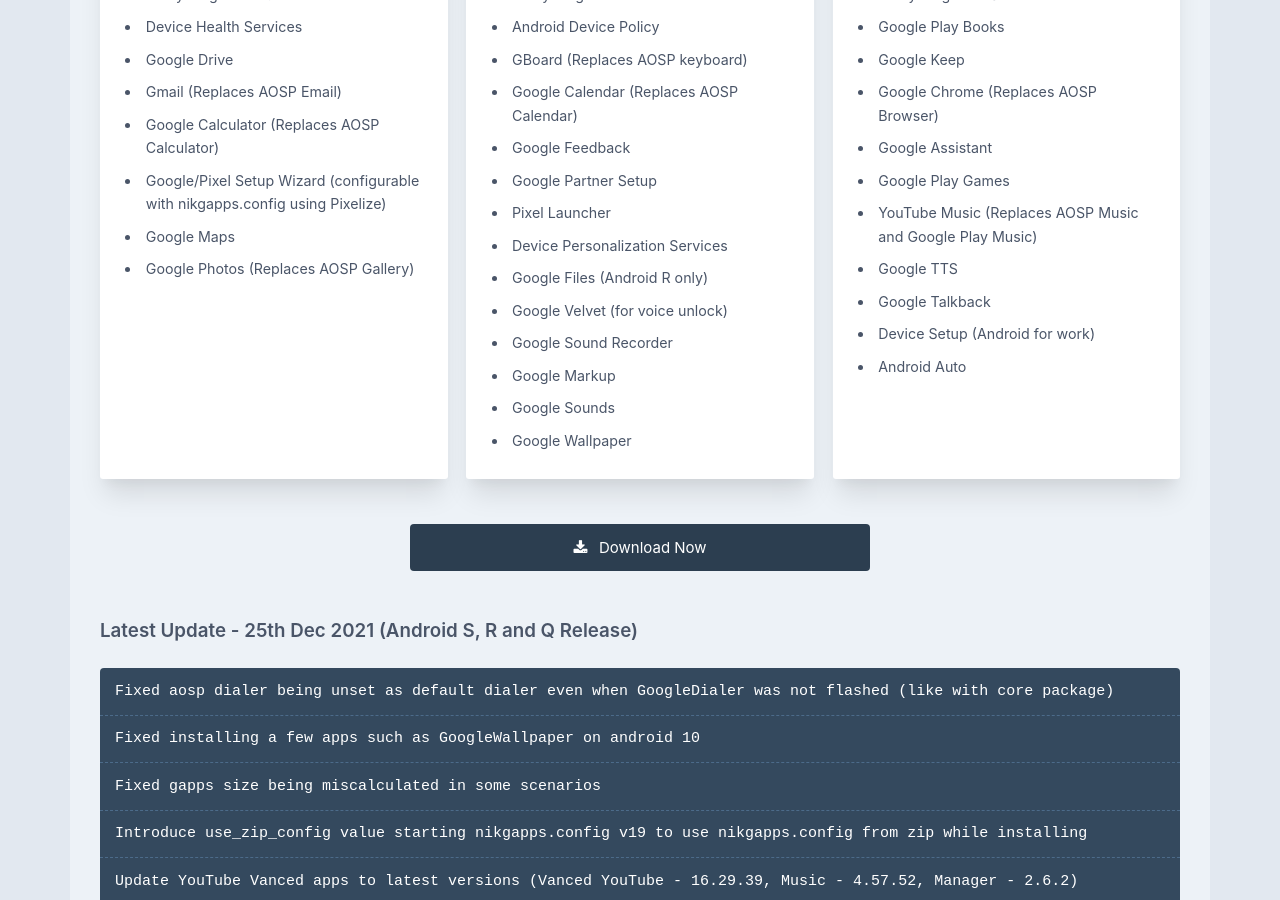
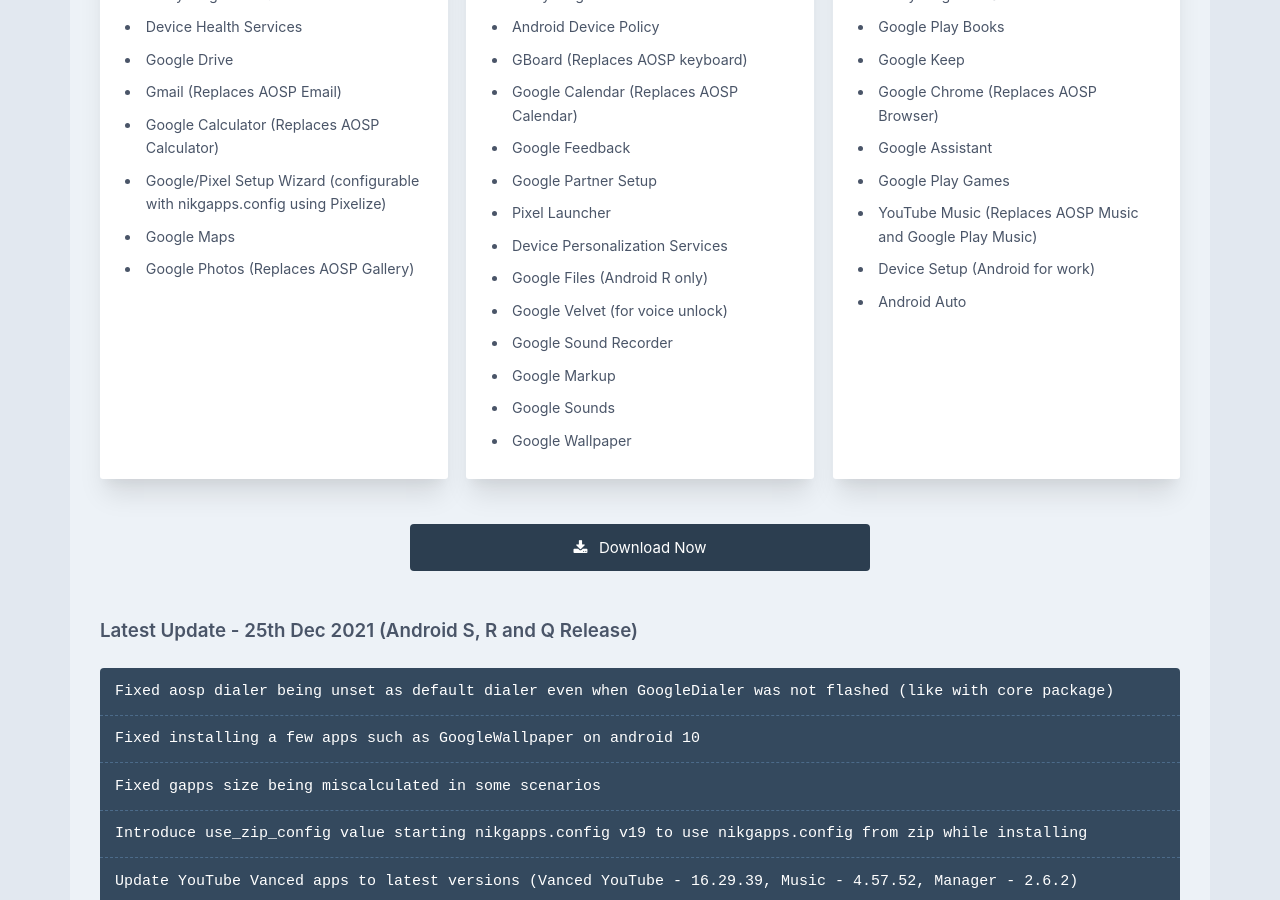
Before and after one commit to nikgapps/nikgapps.github.io, a Jekyll site: the page built from downloads.html, in a window 1280 px wide and 900 px high, scrolled down 883 px. Built offline with Jekyll 4.4.1, drawn with Linux system fonts in a browser that asks for light colours; some web fonts are replaced.

Commit message:
Update packages to reflect the changes from 25th Dec Release

```diff
--- a/_data/downloads.yaml
+++ b/_data/downloads.yaml
@@ -53,8 +53,6 @@
           - item: Google Assistant
           - item: Google Play Games
           - item: YouTube Music (Replaces AOSP Music and Google Play Music)
-          - item: Google TTS
-          - item: Google Talkback
           - item: Device Setup (Android for work)
           - item: Android Auto
     - title: Go
```
